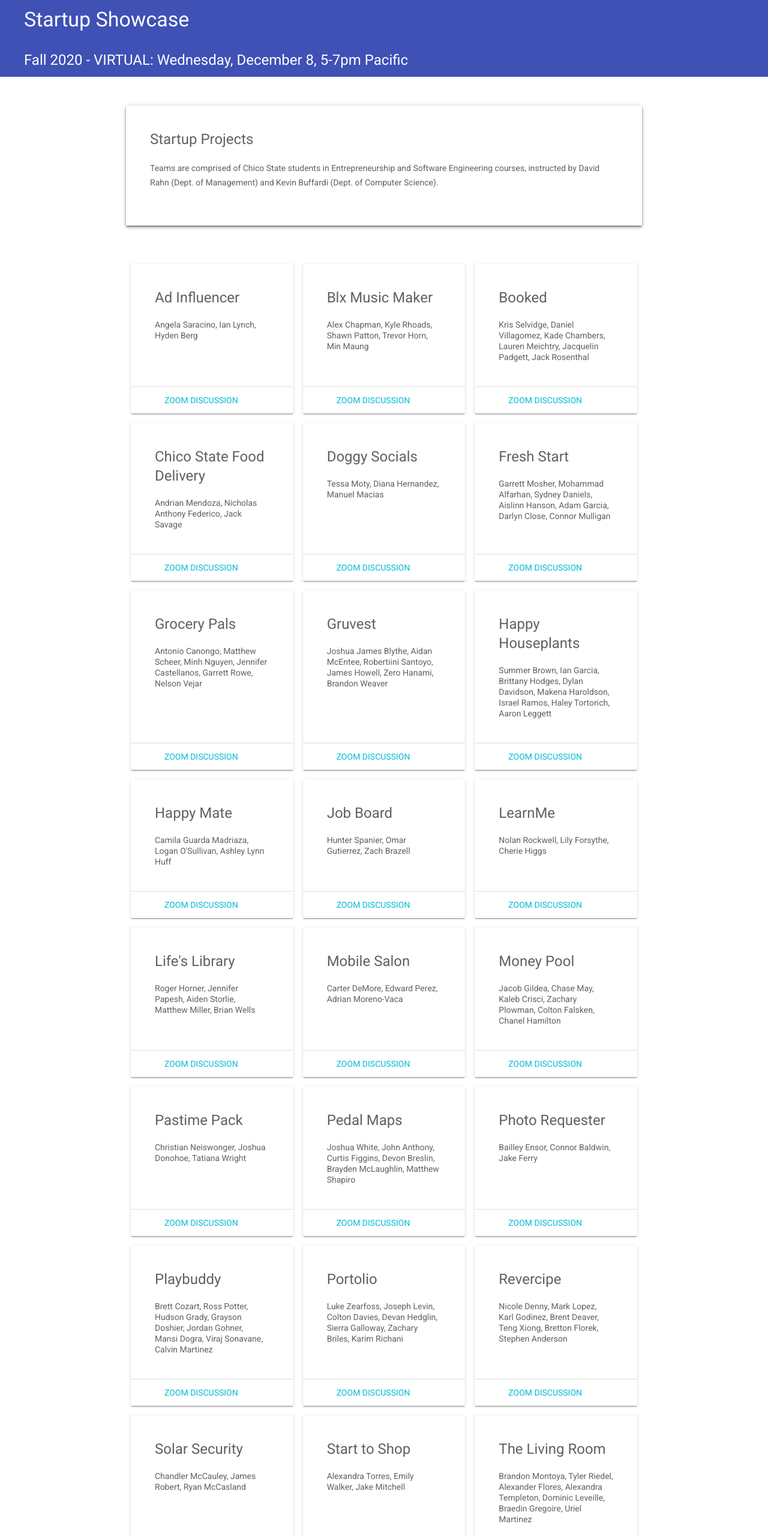
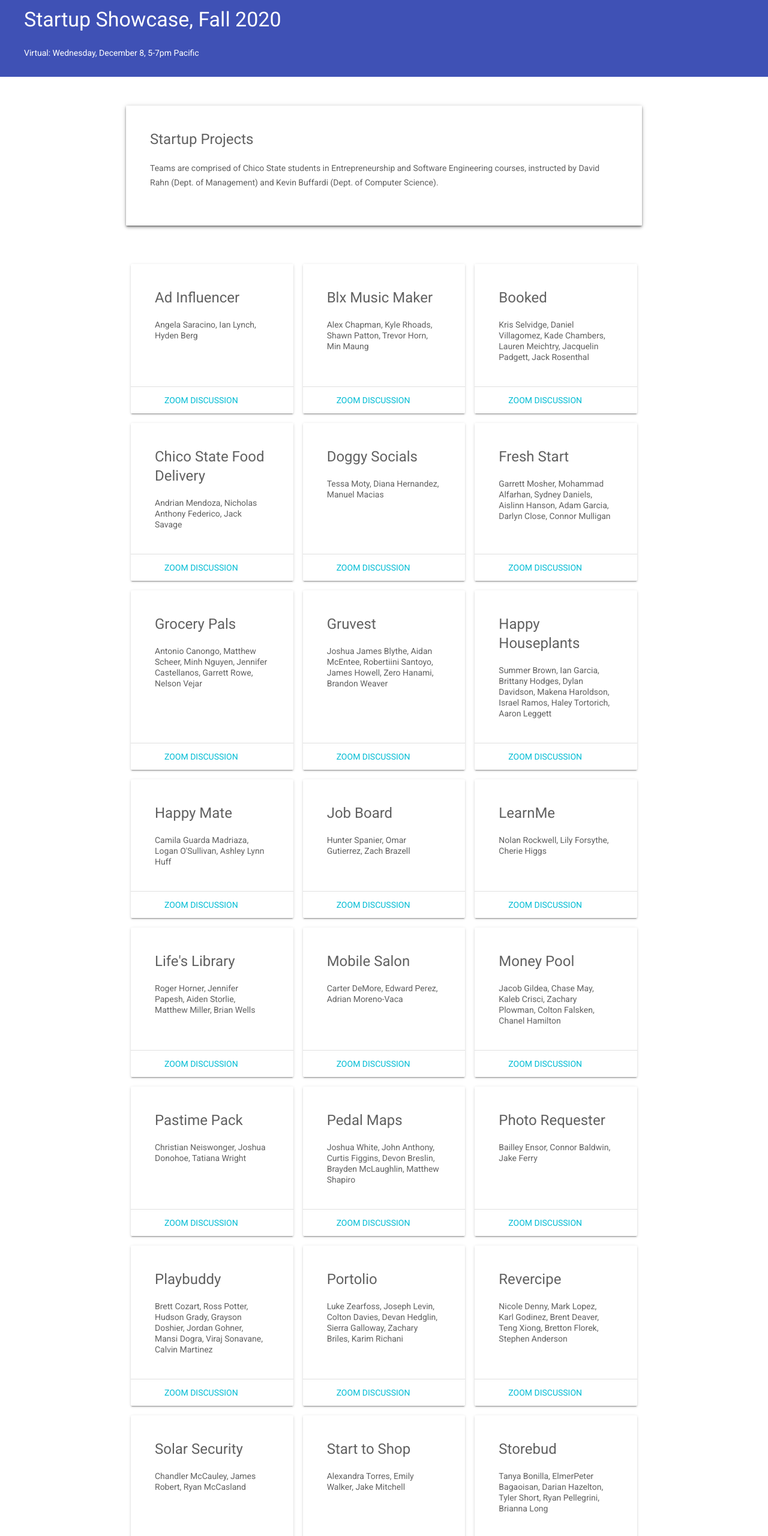
Before and after one commit to ChicoState/Showcase, a plain HTML site: page index.html in a window 1280 px wide. Shown: the top 2560 px of the page at 60% size. Drawn offline with Linux system fonts and the light colour scheme.

Commit message:
Add Storebud

```diff
--- a/index.html
+++ b/index.html
@@ -32,10 +32,10 @@
     <div class="mdl-layout mdl-js-layout mdl-layout--fixed-header">
       <header class="mdl-layout__header mdl-layout__header--scroll mdl-color--primary">
         <div class="mdl-layout--large-screen-only mdl-layout__header-row">
-          <h3>Startup Showcase</h3>
+          <h3>Startup Showcase, Fall 2020</h3>
         </div>
         <div class="mdl-layout--large-screen-only mdl-layout__header-row">
-          <h4>Fall 2020 - VIRTUAL: Wednesday, December 8, 5-7pm Pacific</h4>
+          <p>Virtual: Wednesday, December 8, 5-7pm Pacific</p>
         </div>
       </header>
       <main class="mdl-layout__content">
@@ -260,6 +260,15 @@
             </div>
             <div class="mdl-card mdl-cell mdl-cell--4-col mdl-shadow--2dp">
               <div class="mdl-card__supporting-text">
+                <h4>Storebud</h4>
+                Tanya Bonilla, ElmerPeter Bagaoisan, Darian Hazelton, Tyler Short, Ryan Pellegrini, Brianna Long
+              </div>
+              <div class="mdl-card__actions">
+                <a href="https://csuchico.zoom.us/j/81766171344?pwd=ZUhIU2VKUllaZDJadncxcmxkMklFUT09" class="mdl-button">Zoom Discussion</a>
+              </div>
+            </div>
+            <div class="mdl-card mdl-cell mdl-cell--4-col mdl-shadow--2dp">
+              <div class="mdl-card__supporting-text">
                 <h4>The Living Room</h4>
                 Brandon Montoya, Tyler Riedel, Alexander Flores, Alexandra Templeton, Dominic Leveille, Braedin Gregoire, Uriel Martinez
               </div>
```
